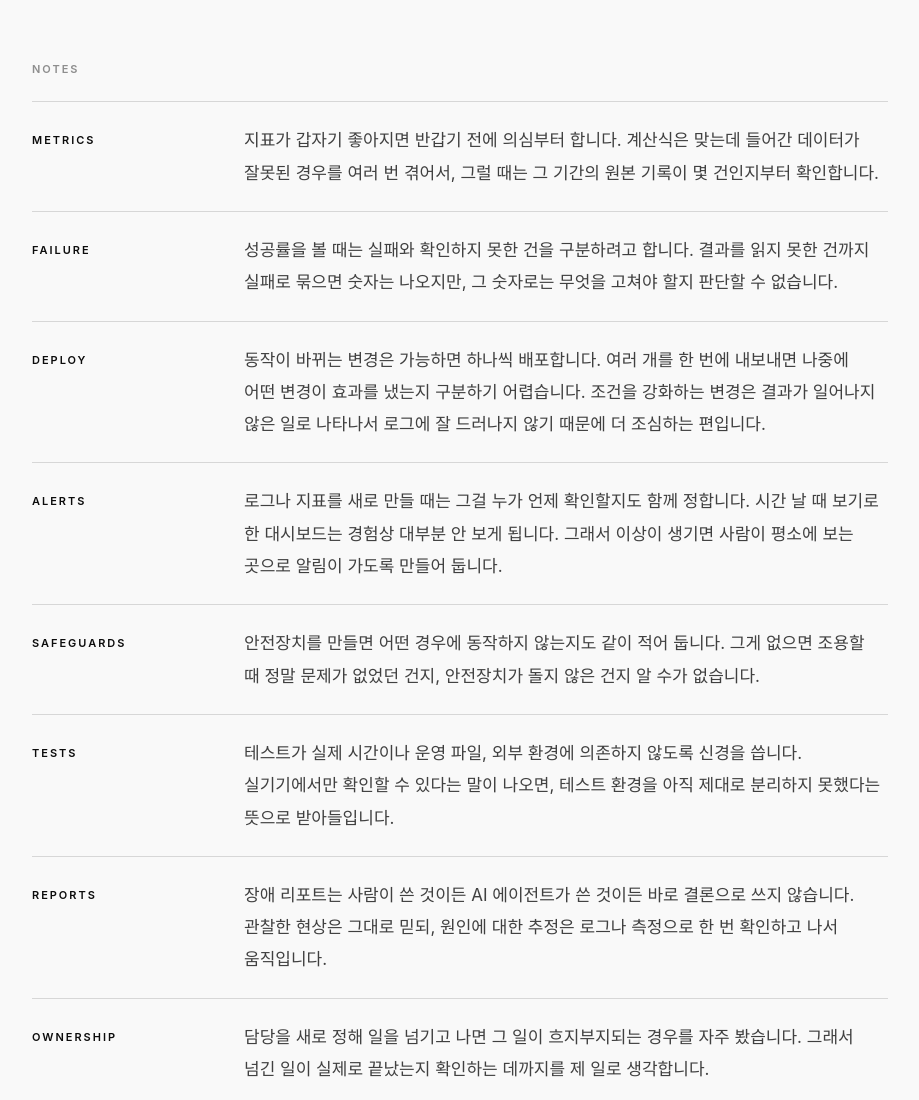
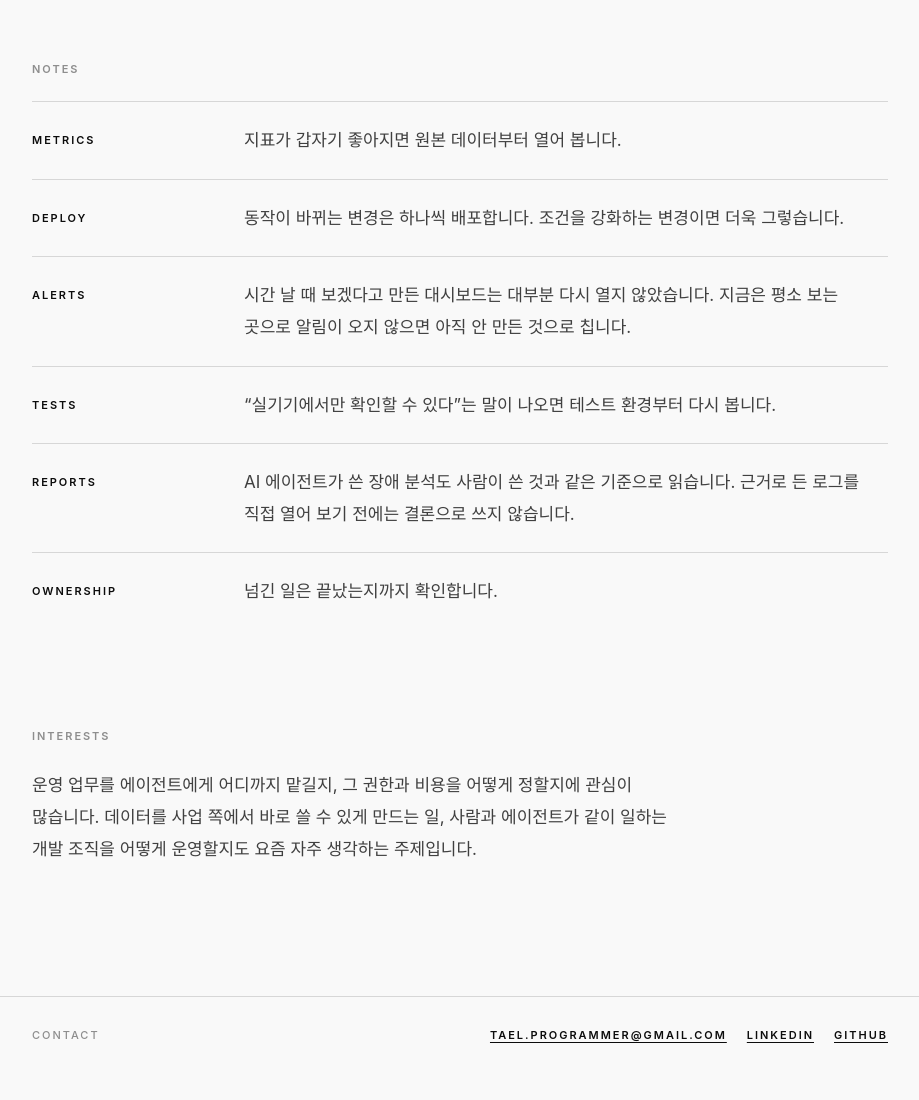
Before and after one commit to tael/tael.github.io, a plain HTML site: page index.html in a window 1280 px wide. Shown: the part 1720-2820 px from the top of the page, without its empty margins (180-1099 px from the left). Drawn offline with Linux system fonts and the light colour scheme; a web font is replaced by a local one.

Commit message:
Notes 항목 축소, 항목마다 같은 형식 반복 제거

```diff
--- a/index.html
+++ b/index.html
@@ -136,35 +136,27 @@
     <span class="label">Notes</span>
     <div class="group">
       <h3>Metrics</h3>
-      <p>지표가 갑자기 좋아지면 반갑기 전에 의심부터 합니다. 계산식은 맞는데 들어간 데이터가 잘못된 경우를 여러 번 겪어서, 그럴 때는 그 기간의 원본 기록이 몇 건인지부터 확인합니다.</p>
-    </div>
-    <div class="group">
-      <h3>Failure</h3>
-      <p>성공률을 볼 때는 실패와 확인하지 못한 건을 구분하려고 합니다. 결과를 읽지 못한 건까지 실패로 묶으면 숫자는 나오지만, 그 숫자로는 무엇을 고쳐야 할지 판단할 수 없습니다.</p>
+      <p>지표가 갑자기 좋아지면 원본 데이터부터 열어 봅니다.</p>
     </div>
     <div class="group">
       <h3>Deploy</h3>
-      <p>동작이 바뀌는 변경은 가능하면 하나씩 배포합니다. 여러 개를 한 번에 내보내면 나중에 어떤 변경이 효과를 냈는지 구분하기 어렵습니다. 조건을 강화하는 변경은 결과가 일어나지 않은 일로 나타나서 로그에 잘 드러나지 않기 때문에 더 조심하는 편입니다.</p>
+      <p>동작이 바뀌는 변경은 하나씩 배포합니다. 조건을 강화하는 변경이면 더욱 그렇습니다.</p>
     </div>
     <div class="group">
       <h3>Alerts</h3>
-      <p>로그나 지표를 새로 만들 때는 그걸 누가 언제 확인할지도 함께 정합니다. 시간 날 때 보기로 한 대시보드는 경험상 대부분 안 보게 됩니다. 그래서 이상이 생기면 사람이 평소에 보는 곳으로 알림이 가도록 만들어 둡니다.</p>
-    </div>
-    <div class="group">
-      <h3>Safeguards</h3>
-      <p>안전장치를 만들면 어떤 경우에 동작하지 않는지도 같이 적어 둡니다. 그게 없으면 조용할 때 정말 문제가 없었던 건지, 안전장치가 돌지 않은 건지 알 수가 없습니다.</p>
+      <p>시간 날 때 보겠다고 만든 대시보드는 대부분 다시 열지 않았습니다. 지금은 평소 보는 곳으로 알림이 오지 않으면 아직 안 만든 것으로 칩니다.</p>
     </div>
     <div class="group">
       <h3>Tests</h3>
-      <p>테스트가 실제 시간이나 운영 파일, 외부 환경에 의존하지 않도록 신경을 씁니다. 실기기에서만 확인할 수 있다는 말이 나오면, 테스트 환경을 아직 제대로 분리하지 못했다는 뜻으로 받아들입니다.</p>
+      <p>“실기기에서만 확인할 수 있다”는 말이 나오면 테스트 환경부터 다시 봅니다.</p>
     </div>
     <div class="group">
       <h3>Reports</h3>
-      <p>장애 리포트는 사람이 쓴 것이든 AI 에이전트가 쓴 것이든 바로 결론으로 쓰지 않습니다. 관찰한 현상은 그대로 믿되, 원인에 대한 추정은 로그나 측정으로 한 번 확인하고 나서 움직입니다.</p>
+      <p>AI 에이전트가 쓴 장애 분석도 사람이 쓴 것과 같은 기준으로 읽습니다. 근거로 든 로그를 직접 열어 보기 전에는 결론으로 쓰지 않습니다.</p>
     </div>
     <div class="group">
       <h3>Ownership</h3>
-      <p>담당을 새로 정해 일을 넘기고 나면 그 일이 흐지부지되는 경우를 자주 봤습니다. 그래서 넘긴 일이 실제로 끝났는지 확인하는 데까지를 제 일로 생각합니다.</p>
+      <p>넘긴 일은 끝났는지까지 확인합니다.</p>
     </div>
   </section>
 
```
